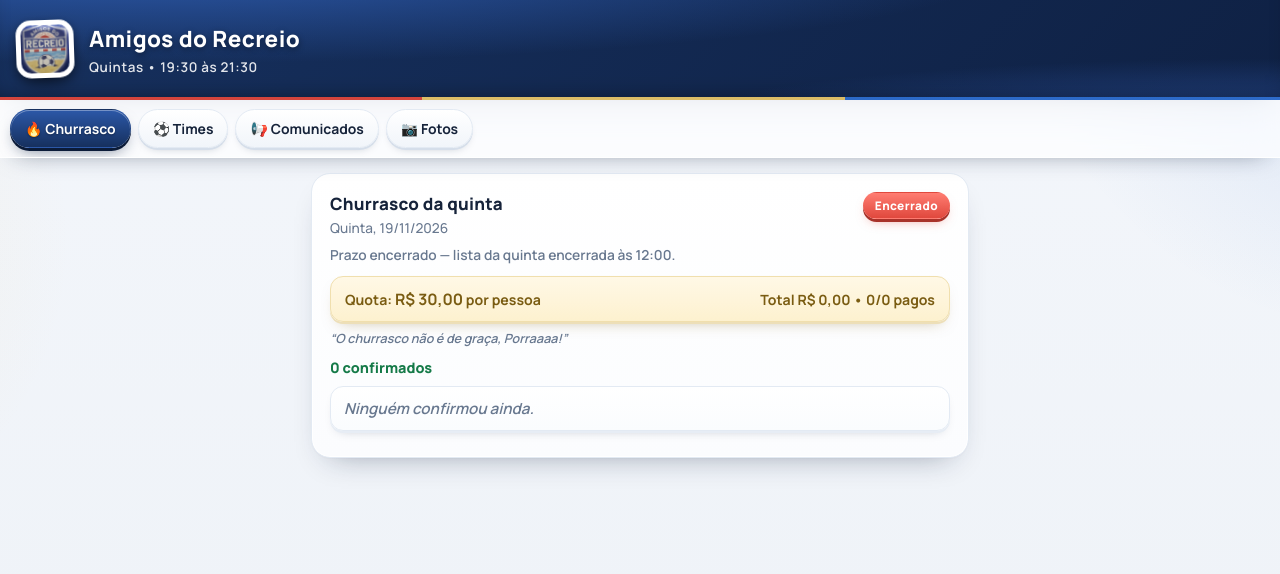
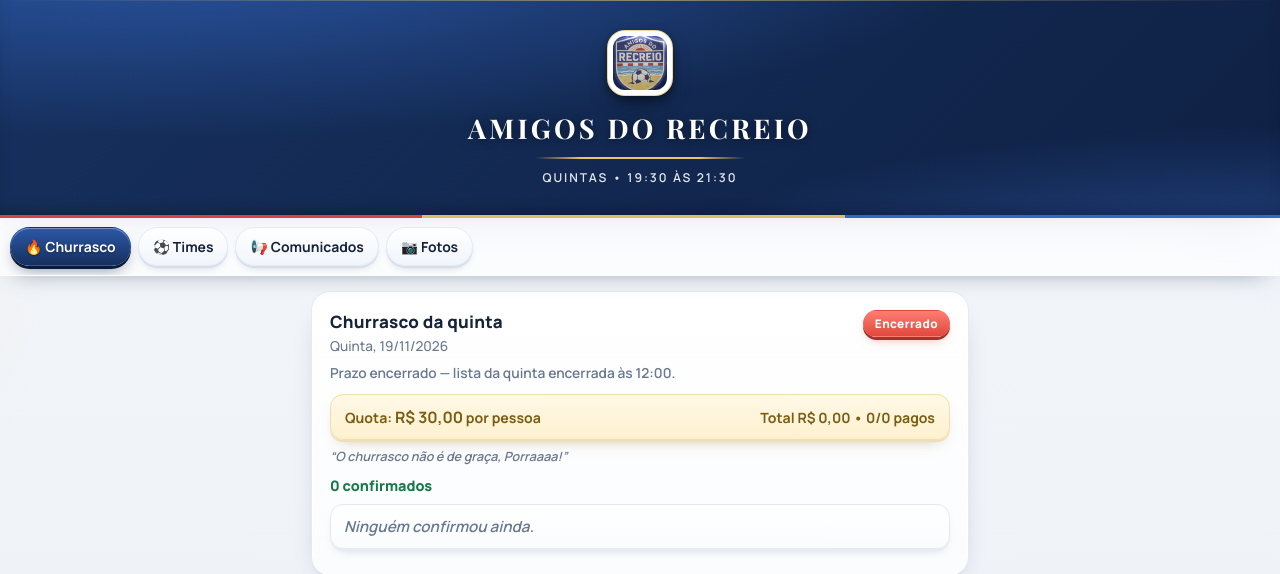
Before and after one commit to luizaugusto2006/futebolrecreio, a Flask app: page / in a window 1280 px wide. Shown: the top 574 px of the page. Run offline with Flask 3, Linux system fonts and the light colour scheme; data comes from the database, SQL or seed files in the repository; data that the repository does not hold is empty; parts of the project's set-up code (start-up, migrations or seed data) failed here and were passed over.

Commit message:
Cabecalho centralizado com visual de brasao: titulo em serifa, filete dourado e logo simetrico
- Topo em coluna centralizada (logo, titulo e subtitulo no eixo)
- Titulo em Playfair Display com caixa alta e espacamento de brasao
- Filete dourado entre titulo e subtitulo, fio dourado no topo e subtitulo em caixa alta
- Logo reto com moldura dourada e elevacao no hover; faixa tricolor mantida

```diff
--- a/static/css/style.css
+++ b/static/css/style.css
@@ -43,20 +43,30 @@ body::before {
     linear-gradient(180deg, #f3f6fb, var(--fundo));
 }
 
-/* ---------------- topo 3D ---------------- */
+/* ---------------- topo ---------------- */
 .topo {
   position: relative;
   color: #fff;
-  padding: 20px 16px 22px;
+  padding: 30px 16px 32px;
   display: flex;
+  flex-direction: column;
   align-items: center;
-  gap: 15px;
+  justify-content: center;
+  text-align: center;
+  gap: 14px;
   background:
     radial-gradient(120% 170% at 12% -30%, var(--navy-light) 0%, transparent 55%),
     radial-gradient(90% 130% at 100% 130%, #274b93 0%, transparent 55%),
     linear-gradient(135deg, var(--navy), var(--navy-dark));
   box-shadow: inset 0 -14px 24px -18px rgba(0, 0, 0, .7), 0 10px 26px -14px rgba(15, 33, 68, .7);
   overflow: hidden;
+}
+.topo::before {
+  content: "";
+  position: absolute;
+  left: 0; right: 0; top: 0;
+  height: 1px;
+  background: linear-gradient(90deg, transparent, rgba(232, 198, 106, .55), transparent);
 }
 .topo::after {
   content: "";
@@ -68,35 +78,49 @@ body::before {
 }
 
 .logo {
-  width: 58px;
-  height: 58px;
+  width: 66px;
+  height: 66px;
   object-fit: cover;
   background: #fff;
-  border-radius: 15px;
-  padding: 4px;
-  border: 1px solid rgba(255, 255, 255, .55);
+  border-radius: 18px;
+  padding: 5px;
+  border: 1px solid rgba(232, 198, 106, .7);
   box-shadow:
     0 1px 0 rgba(255, 255, 255, .8) inset,
     0 10px 22px -8px rgba(0, 0, 0, .55),
     0 3px 10px rgba(0, 0, 0, .35);
   transition: transform .18s ease;
-  transform: perspective(320px) rotateZ(-2deg);
   will-change: transform;
 }
+.logo:hover { transform: translateY(-2px); }
+
+.marca { display: flex; flex-direction: column; align-items: center; }
 
 .marca h1 {
   margin: 0;
-  font-size: 1.4rem;
-  font-weight: 800;
-  letter-spacing: .4px;
-  text-shadow: 0 2px 6px rgba(0, 0, 0, .45);
+  font-family: "Playfair Display", Georgia, "Times New Roman", serif;
+  font-size: clamp(1.25rem, 5vw, 1.7rem);
+  font-weight: 700;
+  text-transform: uppercase;
+  letter-spacing: .12em;
+  text-shadow: 0 2px 8px rgba(0, 0, 0, .5);
 }
 .marca p {
-  margin: 4px 0 0;
-  font-size: .84rem;
+  margin: 0;
+  font-size: .76rem;
   font-weight: 600;
-  letter-spacing: .6px;
-  opacity: .88;
+  text-transform: uppercase;
+  letter-spacing: .16em;
+  color: rgba(255, 255, 255, .88);
+}
+.marca p::before {
+  content: "";
+  display: block;
+  width: min(210px, 62vw);
+  height: 2px;
+  margin: 11px auto 10px;
+  background: linear-gradient(90deg, transparent, var(--dourado) 22%, var(--dourado) 78%, transparent);
+  border-radius: 2px;
 }
 
 /* ---------------- abas glass ---------------- */
--- a/templates/index.html
+++ b/templates/index.html
@@ -7,7 +7,7 @@
   <title>Amigos do Recreio</title>
   <link rel="preconnect" href="https://fonts.googleapis.com">
   <link rel="preconnect" href="https://fonts.gstatic.com" crossorigin>
-  <link href="https://fonts.googleapis.com/css2?family=Manrope:wght@500;600;700;800&display=swap" rel="stylesheet">
+  <link href="https://fonts.googleapis.com/css2?family=Manrope:wght@500;600;700;800&family=Playfair+Display:wght@700&display=swap" rel="stylesheet">
   <link rel="stylesheet" href="/static/css/style.css">
 </head>
 <body>
```
